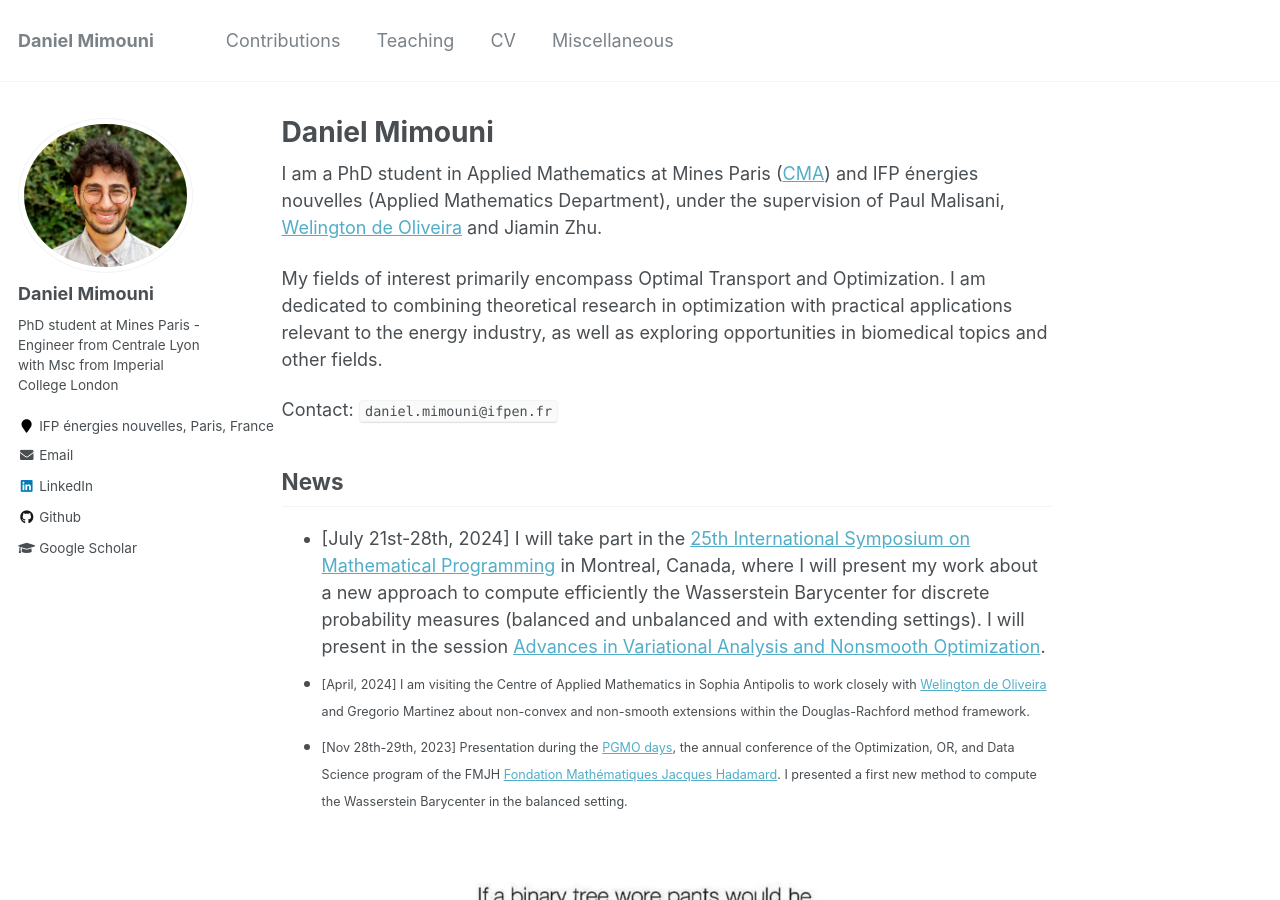
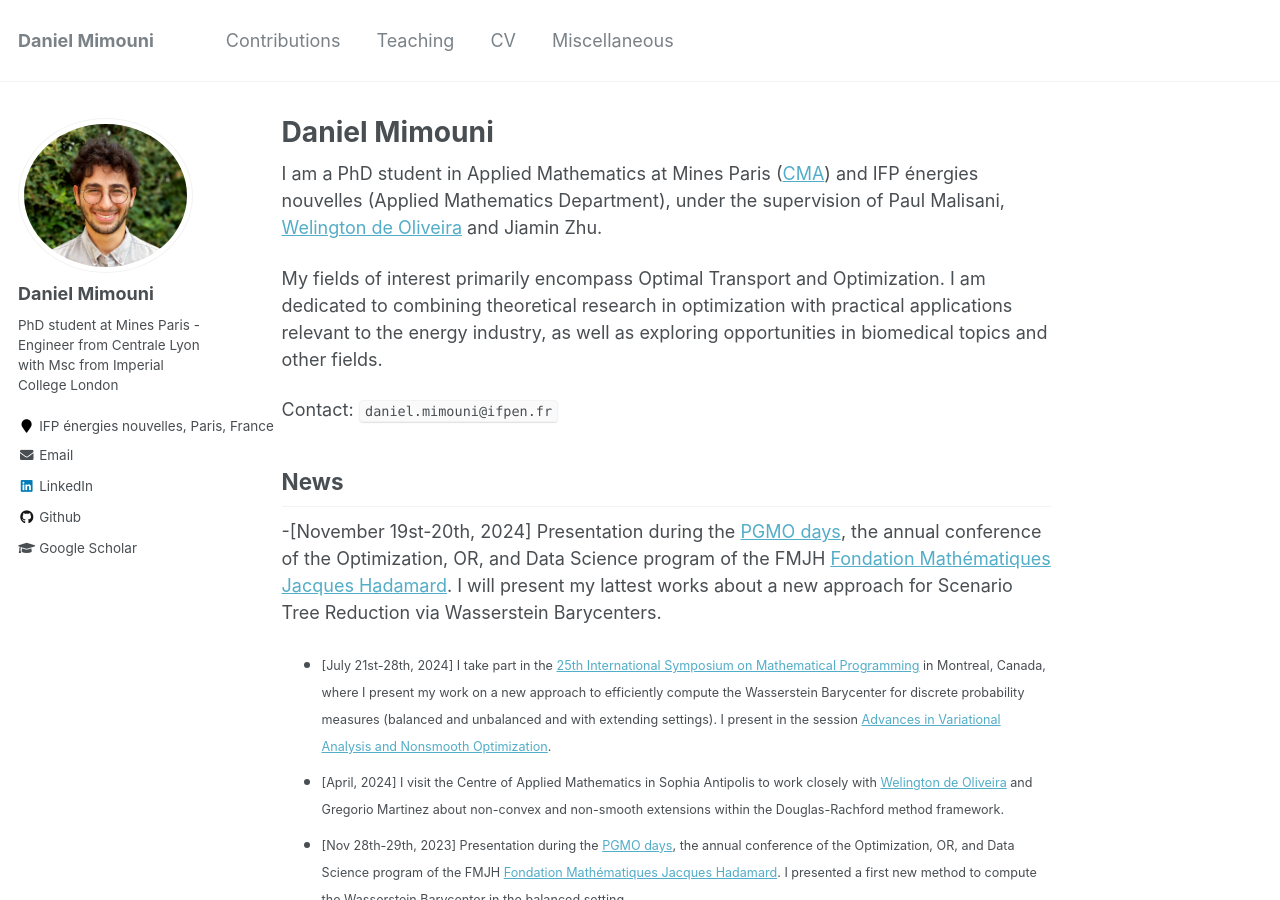
Before and after one commit to dan-mim/dan-mim.github.io, a Jekyll site: the page built from _pages/about.md, in a window 1280 px wide and 900 px high. Built offline with Jekyll 4.4.1, drawn with Linux system fonts in a browser that asks for light colours.

Commit message:
Update about.md

```diff
--- a/_pages/about.md
+++ b/_pages/about.md
@@ -17,8 +17,9 @@ My fields of interest primarily encompass Optimal Transport and Optimization. I
 Contact: `daniel.mimouni@ifpen.fr`
 
 ## News
-- [July 21st-28th, 2024] I will take part in the [25th International Symposium on Mathematical Programming](https://ismp2024.gerad.ca/) in Montreal, Canada, where I will present my work about a new approach to compute efficiently the Wasserstein Barycenter for discrete probability measures (balanced and unbalanced and with extending settings). I will present in the session [Advances in Variational Analysis and Nonsmooth Optimization](https://ismp2024.gerad.ca/schedule/TA/112).<br>
-- <span style="font-size: 70%;">[April, 2024] I am visiting the Centre of Applied Mathematics in Sophia Antipolis to work closely with [Welington de Oliveira](https://www.oliveira.mat.br/) and Gregorio Martinez about non-convex and non-smooth extensions within the Douglas-Rachford method framework.</span> <br>
+-[November 19st-20th, 2024] Presentation during the [PGMO days](https://www.fondation-hadamard.fr/fr/programmes/les-programmes-thematiques/home/pgmo-days/), the annual conference of the Optimization, OR, and Data Science program of the FMJH [Fondation Mathématiques Jacques Hadamard](https://smf.emath.fr/evenements-smf/pgmo-days-2023). I will present my lattest works about a new approach for Scenario Tree Reduction via Wasserstein Barycenters.
+- <span style="font-size: 70%;">[July 21st-28th, 2024] I take part in the  [25th International Symposium on Mathematical Programming](https://ismp2024.gerad.ca/) in Montreal, Canada, where I present my work on a new approach to efficiently compute the Wasserstein Barycenter for discrete probability measures (balanced and unbalanced and with extending settings). I present in the session [Advances in Variational Analysis and Nonsmooth Optimization](https://ismp2024.gerad.ca/schedule/TA/112).</span><br>
+- <span style="font-size: 70%;">[April, 2024] I visit the Centre of Applied Mathematics in Sophia Antipolis to work closely with [Welington de Oliveira](https://www.oliveira.mat.br/) and Gregorio Martinez about non-convex and non-smooth extensions within the Douglas-Rachford method framework.</span> <br>
 - <span style="font-size: 70%;">[Nov 28th-29th, 2023] Presentation during the [PGMO days](https://smf.emath.fr/evenements-smf/pgmo-days-2023), the annual conference of the Optimization, OR, and Data Science program of the FMJH [Fondation Mathématiques Jacques Hadamard](https://smf.emath.fr/evenements-smf/pgmo-days-2023). I presented a first new method to compute the Wasserstein Barycenter in the balanced setting.</span>
 
 
```
